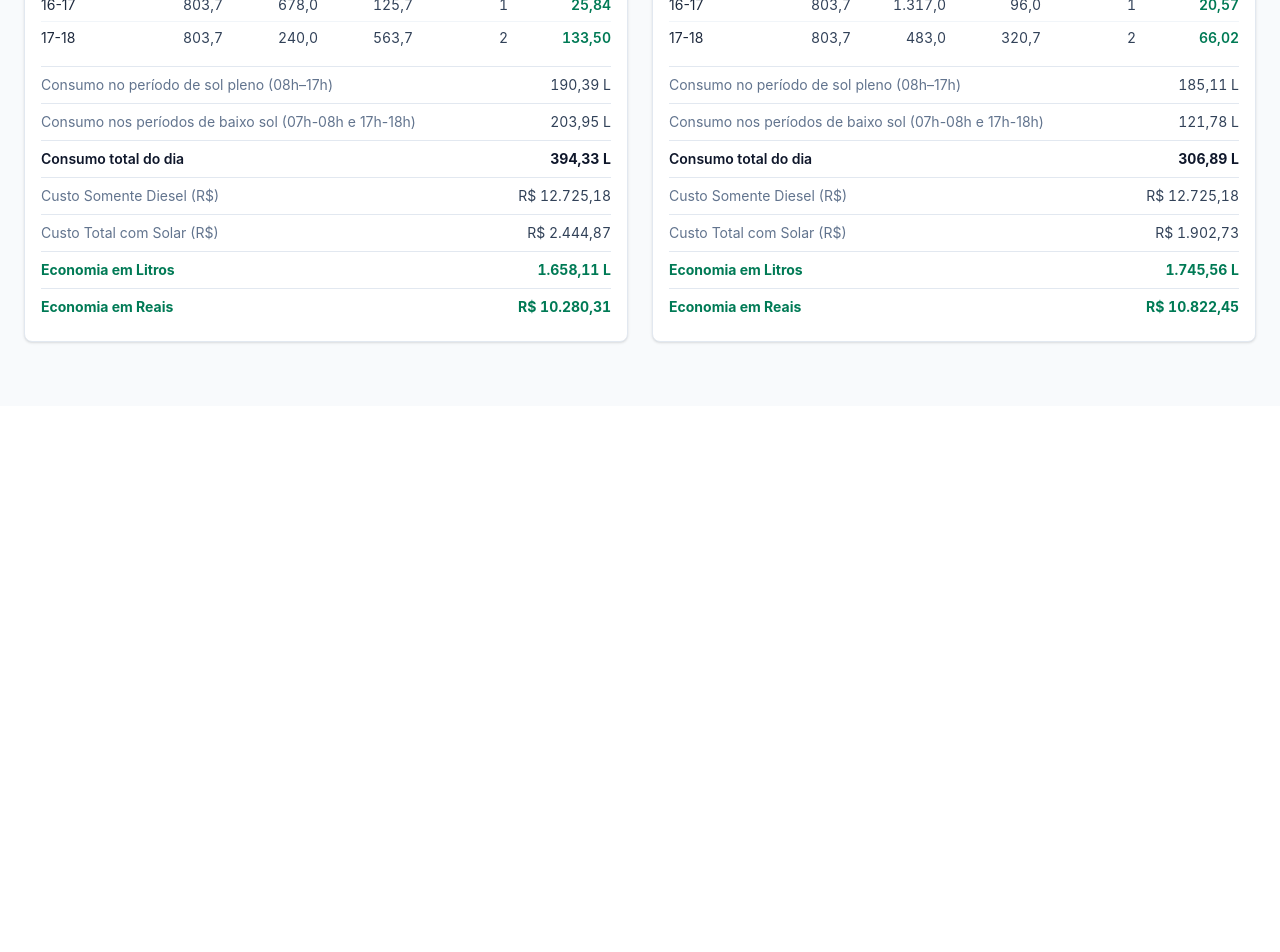
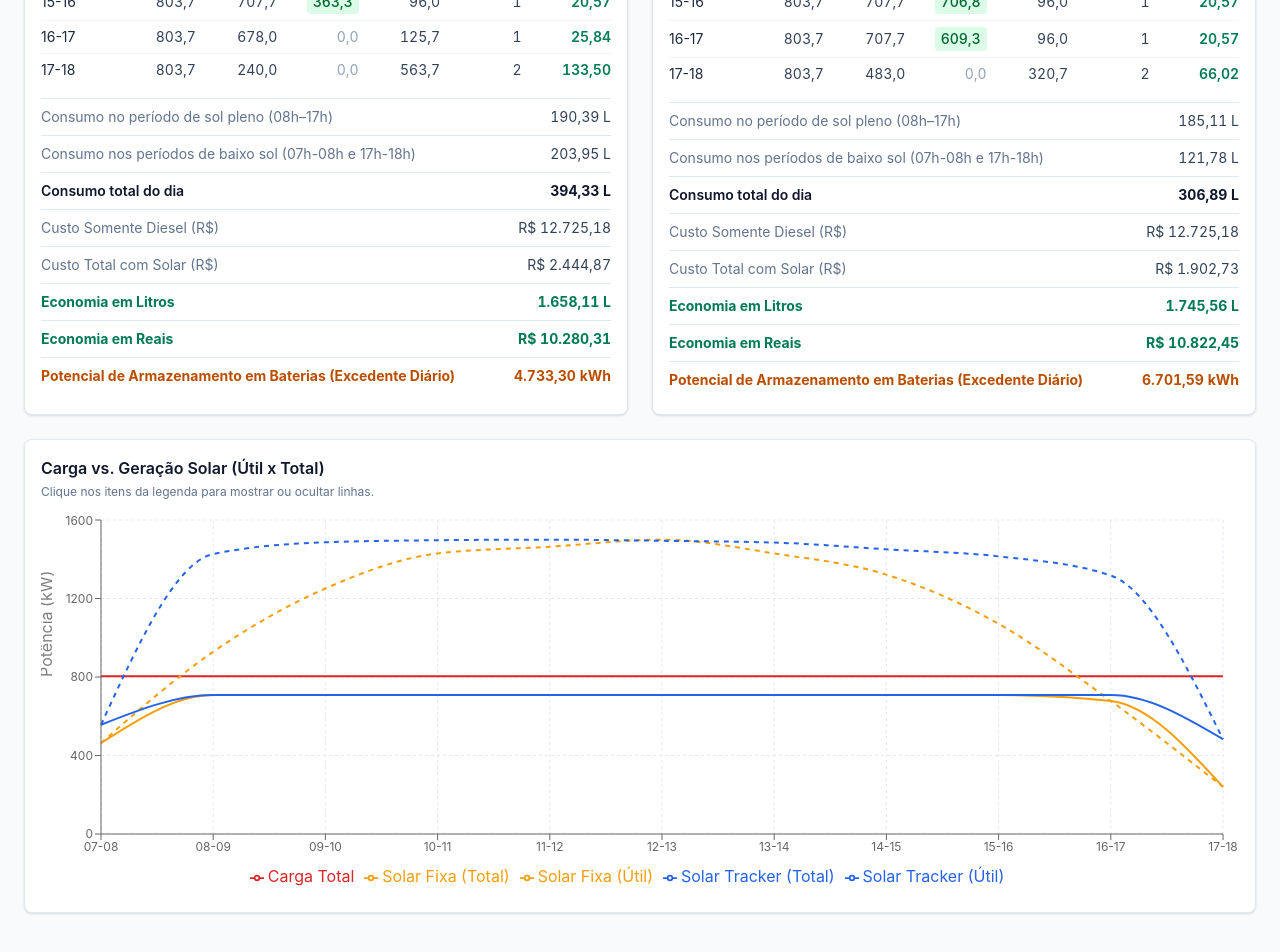
Before and after one commit to rafffaelbs/dimensionamento-solar-diesel, a React (Vite) app: page / in a window 1280 px wide. Shown: the part 1264-2216 px from the top of the page. Before the commit the page ends 1670 px from the top, so only its background shows below. Built offline with nearby package versions, Linux system fonts and the light colour scheme.

Commit message:
feat: add solar excess calculation, battery storage potential summary, and interactive comparison chart using Recharts

```diff
--- a/package.json
+++ b/package.json
@@ -11,7 +11,8 @@
   },
   "dependencies": {
     "react": "^19.2.7",
-    "react-dom": "^19.2.7"
+    "react-dom": "^19.2.7",
+    "recharts": "^3.9.2"
   },
   "devDependencies": {
     "@tailwindcss/postcss": "^4.3.2",
--- a/src/App.tsx
+++ b/src/App.tsx
@@ -2,6 +2,7 @@ import { useMemo, useState } from 'react';
 import { LoadConfigTable } from './components/LoadConfigTable';
 import { SolarPowerInput } from './components/SolarPowerInput';
 import { OperationalCurveTable } from './components/OperationalCurveTable';
+import { ChartComponent, type ChartDataPoint } from './components/ChartComponent';
 import { GENERATOR_SPEC, HOURLY_SOLAR_CURVES, INITIAL_LOADS } from './data/constants';
 import {
   calcCurveResults,
@@ -83,6 +84,19 @@ function App() {
     [trackerResults, dieselOnlyConsumption, safeDieselPrice],
   );
 
+  const chartData: ChartDataPoint[] = useMemo(
+    () =>
+      fixedResults.map((fixedResult, index) => ({
+        hourLabel: fixedResult.hourLabel,
+        totalLoadKw: fixedResult.totalLoadKw,
+        fixedUsefulKw: fixedResult.usefulSolarKw,
+        fixedTotalKw: fixedResult.solarGeneratedKw,
+        trackerUsefulKw: trackerResults[index].usefulSolarKw,
+        trackerTotalKw: trackerResults[index].solarGeneratedKw,
+      })),
+    [fixedResults, trackerResults],
+  );
+
   return (
     <div className="min-h-screen bg-slate-50 pb-16 dark:bg-slate-950">
       <header className="border-b border-slate-200 bg-white px-6 py-5 dark:border-slate-800 dark:bg-slate-900">
@@ -130,6 +144,8 @@ function App() {
             />
           </div>
         </div>
+
+        <ChartComponent data={chartData} />
       </main>
     </div>
   );
--- /dev/null
+++ b/src/components/ChartComponent.tsx
@@ -0,0 +1,109 @@
+import { useState } from 'react';
+import {
+  CartesianGrid,
+  Legend,
+  Line,
+  LineChart,
+  ResponsiveContainer,
+  Tooltip,
+  XAxis,
+  YAxis,
+} from 'recharts';
+import type { LegendPayload } from 'recharts/types/component/DefaultLegendContent';
+
+export interface ChartDataPoint {
+  hourLabel: string;
+  totalLoadKw: number;
+  fixedUsefulKw: number;
+  fixedTotalKw: number;
+  trackerUsefulKw: number;
+  trackerTotalKw: number;
+}
+
+interface ChartComponentProps {
+  data: ChartDataPoint[];
+}
+
+type SeriesKey = keyof Omit<ChartDataPoint, 'hourLabel'>;
+
+interface SeriesConfig {
+  dataKey: SeriesKey;
+  name: string;
+  stroke: string;
+  dashed: boolean;
+}
+
+const SERIES: SeriesConfig[] = [
+  { dataKey: 'totalLoadKw', name: 'Carga Total', stroke: '#dc2626', dashed: false },
+  { dataKey: 'fixedUsefulKw', name: 'Solar Fixa (Útil)', stroke: '#f59e0b', dashed: false },
+  { dataKey: 'fixedTotalKw', name: 'Solar Fixa (Total)', stroke: '#f59e0b', dashed: true },
+  { dataKey: 'trackerUsefulKw', name: 'Solar Tracker (Útil)', stroke: '#2563eb', dashed: false },
+  { dataKey: 'trackerTotalKw', name: 'Solar Tracker (Total)', stroke: '#2563eb', dashed: true },
+];
+
+export function ChartComponent({ data }: ChartComponentProps) {
+  const [hiddenKeys, setHiddenKeys] = useState<Set<SeriesKey>>(new Set());
+
+  const toggleSeries = (dataKey: SeriesKey) => {
+    setHiddenKeys((prev) => {
+      const next = new Set(prev);
+      if (next.has(dataKey)) {
+        next.delete(dataKey);
+      } else {
+        next.add(dataKey);
+      }
+      return next;
+    });
+  };
+
+  return (
+    <section className="rounded-lg border border-slate-200 bg-white p-4 shadow-sm dark:border-slate-700 dark:bg-slate-900">
+      <h3 className="mb-1 text-base font-semibold text-slate-900 dark:text-slate-100">
+        Carga vs. Geração Solar (Útil x Total)
+      </h3>
+      <p className="mb-3 text-xs text-slate-500 dark:text-slate-400">
+        Clique nos itens da legenda para mostrar ou ocultar linhas.
+      </p>
+      <div className="h-96 w-full">
+        <ResponsiveContainer width="100%" height="100%">
+          <LineChart data={data} margin={{ top: 8, right: 16, left: 0, bottom: 8 }}>
+            <CartesianGrid strokeDasharray="3 3" className="stroke-slate-200 dark:stroke-slate-700" />
+            <XAxis dataKey="hourLabel" tick={{ fontSize: 12 }} />
+            <YAxis
+              tick={{ fontSize: 12 }}
+              label={{ value: 'Potência (kW)', angle: -90, position: 'insideLeft' }}
+            />
+            <Tooltip />
+            <Legend
+              wrapperStyle={{ cursor: 'pointer' }}
+              onClick={(entry: LegendPayload) => toggleSeries(entry.dataKey as SeriesKey)}
+              formatter={(value: string, entry: LegendPayload) => {
+                const isHidden = hiddenKeys.has(entry.dataKey as SeriesKey);
+                return (
+                  <span
+                    className={isHidden ? 'text-slate-400 line-through dark:text-slate-600' : ''}
+                  >
+                    {value}
+                  </span>
+                );
+              }}
+            />
+            {SERIES.map((series) => (
+              <Line
+                key={series.dataKey}
+                type="monotone"
+                dataKey={series.dataKey}
+                name={series.name}
+                stroke={series.stroke}
+                strokeWidth={2}
+                strokeDasharray={series.dashed ? '5 5' : undefined}
+                dot={false}
+                hide={hiddenKeys.has(series.dataKey)}
+              />
+            ))}
+          </LineChart>
+        </ResponsiveContainer>
+      </div>
+    </section>
+  );
+}
--- a/src/components/OperationalCurveTable.tsx
+++ b/src/components/OperationalCurveTable.tsx
@@ -26,6 +26,7 @@ export function OperationalCurveTable({ title, hourResults, summary }: Operation
             <th className="py-2 pr-2 font-medium">Hora</th>
             <th className="py-2 pr-2 text-right font-medium">Carga Total (kW)</th>
             <th className="py-2 pr-2 text-right font-medium">Solar (kW)</th>
+            <th className="py-2 pr-2 text-right font-medium">Excedente (kW)</th>
             <th className="py-2 pr-2 text-right font-medium">Diesel (kW)</th>
             <th className="py-2 pr-2 text-right font-medium">Nº ger.</th>
             <th className="py-2 pl-2 text-right font-medium">Consumo (L/h)</th>
@@ -42,7 +43,18 @@ export function OperationalCurveTable({ title, hourResults, summary }: Operation
                 {kwFormatter.format(row.totalLoadKw)}
               </td>
               <td className="py-1.5 pr-2 text-right tabular-nums text-slate-700 dark:text-slate-300">
-                {kwFormatter.format(row.solarGeneratedKw)}
+                {kwFormatter.format(row.usefulSolarKw)}
+              </td>
+              <td className="py-1.5 pr-2 text-right tabular-nums">
+                {row.excessSolarKw > 0 ? (
+                  <span className="inline-block rounded bg-green-100 px-1.5 py-0.5 font-medium text-green-800 dark:bg-green-950/40 dark:text-green-400">
+                    {kwFormatter.format(row.excessSolarKw)}
+                  </span>
+                ) : (
+                  <span className="text-slate-400 dark:text-slate-600">
+                    {kwFormatter.format(row.excessSolarKw)}
+                  </span>
+                )}
               </td>
               <td className="py-1.5 pr-2 text-right tabular-nums text-slate-700 dark:text-slate-300">
                 {kwFormatter.format(row.dieselOutputKw)}
--- a/src/components/SummaryFooter.tsx
+++ b/src/components/SummaryFooter.tsx
@@ -36,6 +36,8 @@ export function SummaryFooter({ summary }: SummaryFooterProps) {
 
   const formatValue = (value: number, unit: Unit) =>
     unit === 'R$' ? currencyFormatter.format(value) : `${lhFormatter.format(value)} L`;
+
+  const formatKwh = (value: number) => `${lhFormatter.format(value)} kWh`;
 
   return (
     <dl className="mt-3 divide-y divide-slate-200 border-t border-slate-200 text-sm dark:divide-slate-800 dark:border-slate-800">
@@ -83,6 +85,14 @@ export function SummaryFooter({ summary }: SummaryFooterProps) {
           </dd>
         </div>
       ))}
+      <div className="flex items-center justify-between gap-4 py-2">
+        <dt className="font-bold text-amber-700 dark:text-amber-400">
+          Potencial de Armazenamento em Baterias (Excedente Diário)
+        </dt>
+        <dd className="whitespace-nowrap font-bold tabular-nums text-amber-700 dark:text-amber-400">
+          {formatKwh(summary.dailyExcessKwh)}
+        </dd>
+      </div>
     </dl>
   );
 }
--- a/src/lib/calculations.ts
+++ b/src/lib/calculations.ts
@@ -36,6 +36,13 @@ export function calcHourResult(
   generatorSpec: GeneratorSpec,
 ): HourResult {
   const solarGeneratedKw = solarPct * installedSolarKw;
+  // O gerador nunca desce abaixo de minLoadKw, então a solar não consegue
+  // "zerar" essa parcela — o que passar disso vira excedente sem uso.
+  const usefulSolarKw = Math.max(
+    0,
+    Math.min(solarGeneratedKw, totalLoadKw - generatorSpec.minLoadKw),
+  );
+  const excessSolarKw = Math.max(0, solarGeneratedKw - usefulSolarKw);
   const dieselNeededKw = totalLoadKw - solarGeneratedKw;
 
   let numGenerators: number;
@@ -58,6 +65,8 @@ export function calcHourResult(
     hourLabel,
     totalLoadKw,
     solarGeneratedKw,
+    usefulSolarKw,
+    excessSolarKw,
     dieselNeededKw,
     dieselOutputKw,
     numGenerators,
@@ -110,6 +119,7 @@ export function calcSummary(
   const lowSunConsumption = sumAt(LOW_SUN_HOUR_INDEXES);
   const totalDayConsumption = fullSunConsumption + lowSunConsumption;
   const savingsLiters = dieselOnlyConsumption - totalDayConsumption;
+  const dailyExcessKwh = hourResults.reduce((sum, result) => sum + result.excessSolarKw, 0);
 
   return {
     fullSunConsumption,
@@ -120,5 +130,6 @@ export function calcSummary(
     dieselOnlyCost: dieselOnlyConsumption * dieselPricePerLiter,
     savingsLiters,
     savingsReais: savingsLiters * dieselPricePerLiter,
+    dailyExcessKwh,
   };
 }
--- a/src/types/index.ts
+++ b/src/types/index.ts
@@ -27,6 +27,8 @@ export interface HourResult {
   hourLabel: string;
   totalLoadKw: number;
   solarGeneratedKw: number;
+  usefulSolarKw: number;
+  excessSolarKw: number;
   dieselNeededKw: number;
   dieselOutputKw: number;
   numGenerators: number;
@@ -43,4 +45,5 @@ export interface CurveSummary {
   dieselOnlyCost: number;
   savingsLiters: number;
   savingsReais: number;
+  dailyExcessKwh: number;
 }
```
Also changed, not shown: 1 other file (tests, documents, lock files or other folders).
